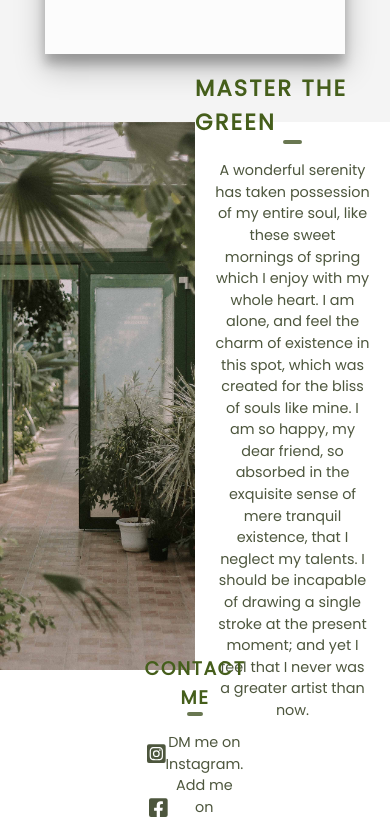
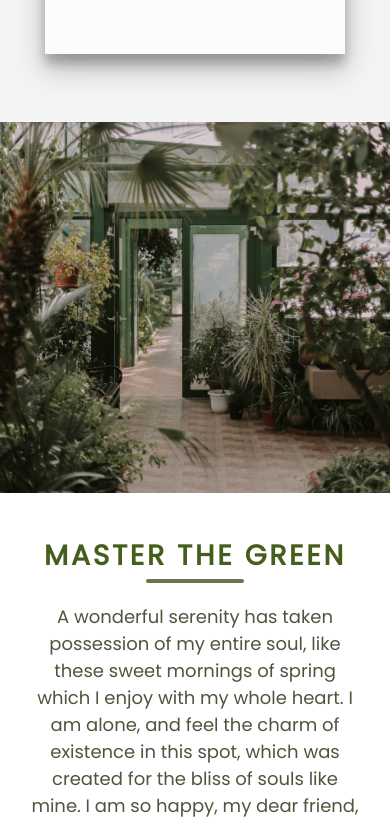
Before and after one commit to ajiiz/plants-react-app, a React (Create React App) app: page /home in a window 390 px wide. Shown: the part 2780-3601 px from the top of the page. Built offline with nearby package versions, Linux system fonts and the light colour scheme.

Commit message:
Changed display, width and font-size in About component on mobile

```diff
--- a/src/styles/Home/about.scss
+++ b/src/styles/Home/about.scss
@@ -43,3 +43,30 @@
         }
     }
 }
+
+@media (max-width: 900px) {
+    .about {
+        font-size: 20px;
+        height: 110vh;
+        flex-direction: column;
+        margin-bottom: 2em;
+
+        &__imagewrapper {
+            width: 100%;
+            height: 40%;
+        }
+
+        &__textcontainer {
+            width: 100%;
+            height: 60%;
+
+            .divider {
+                width: 25%;
+            }
+
+            .text {
+                width: 85%;
+            }
+        }
+    }
+}
```
